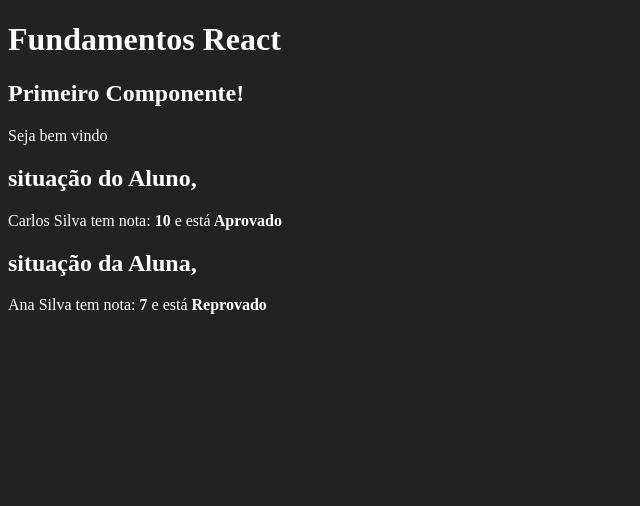
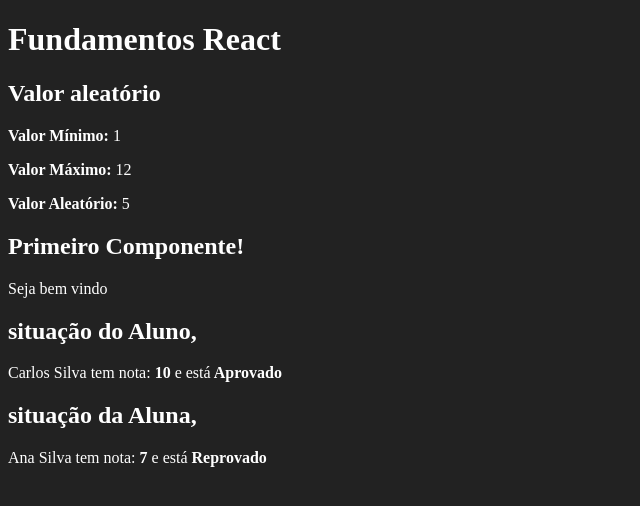
Before and after one commit to Anderlan-Nunes/fundamentos-react, a React (Create React App) app: page / in a window 1280 px wide. Shown: the top 506 px of the page, without its empty margins (0-640 px from the left). Built offline with nearby package versions, Linux system fonts and the light colour scheme.

Commit message:
compontente q gera numero aleatorio. Usando destructuring

```diff
--- a/src/App.jsx
+++ b/src/App.jsx
@@ -1,9 +1,15 @@
 import Primeiro from './components/basicos/Primeiro';
 import ComParametro from './components/basicos/ComParametro';
+import Aleatorio from './components/basicos/Aleatorio';
 
 export default _ =>
     <div id="app">
         <h1>Fundamentos React</h1>
+        <Aleatorio
+            min={1}
+            max={12}
+        />
+
         <Primeiro></Primeiro>
         <ComParametro
             titulo="situação do Aluno,"
--- /dev/null
+++ b/src/components/basicos/Aleatorio.jsx
@@ -0,0 +1,18 @@
+
+export default (props) => {
+    /*const min= props.min;
+    const max= props.max;*/
+    // usando o destructuring
+    const { min, max } = props;
+
+    const aleatorio = parseInt(Math.random() * (max - min)) + min;
+    return (
+        <div>
+            <h2>Valor aleatório</h2>
+            <p><strong>Valor Mínimo: </strong> {min}</p>
+            <p><strong>Valor Máximo: </strong> {max}</p>
+            <p><strong>Valor Aleatório: </strong> {aleatorio}</p>
+        </div>
+
+    )
+}
```
